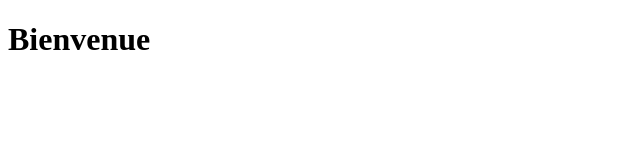
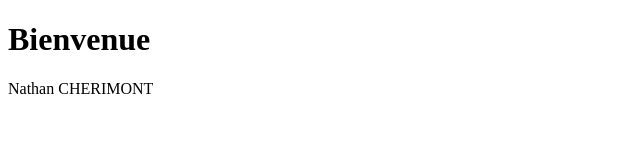
Before and after one commit to Nth438/Nth438.github.io, a plain HTML site: page index.html in a window 1280 px wide. Shown: the whole page, without its empty margins (0-640 px from the left). Drawn offline with Linux system fonts and the light colour scheme.

Commit message:
nathan cherimont

```diff
--- a/index.html
+++ b/index.html
@@ -6,5 +6,8 @@
 </head>
 <body>
     <h1>Bienvenue</h1>
+
+
+    <div> <p>Nathan CHERIMONT </p> </div>
 </body>
 </html>
```
